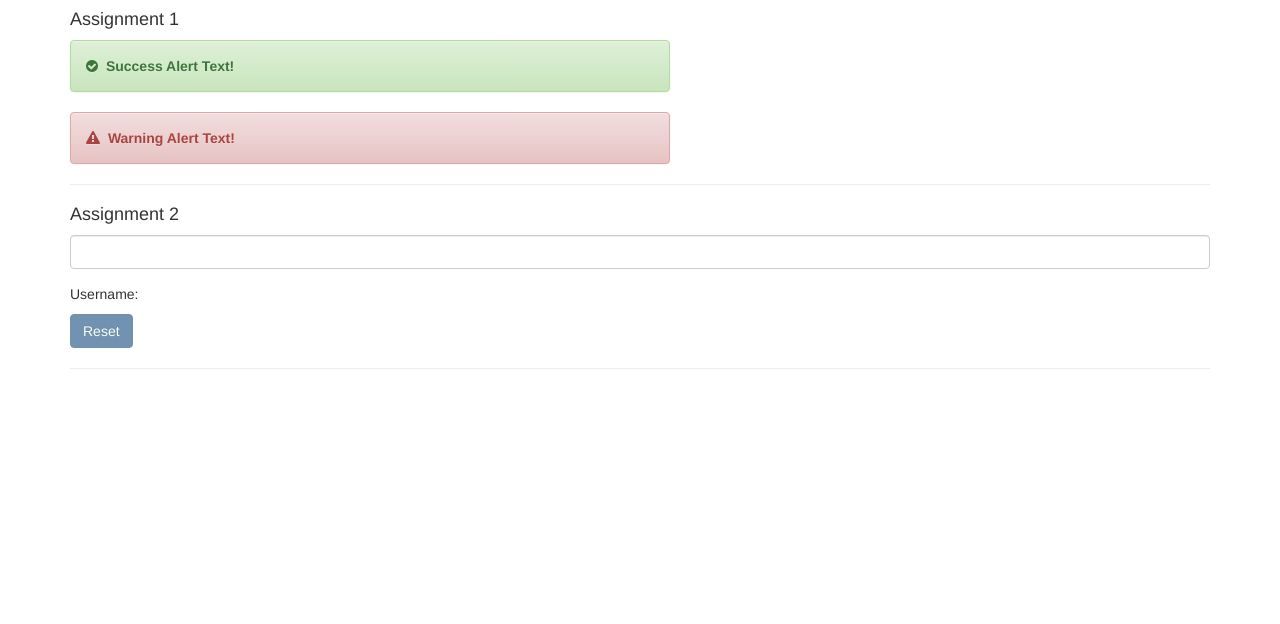
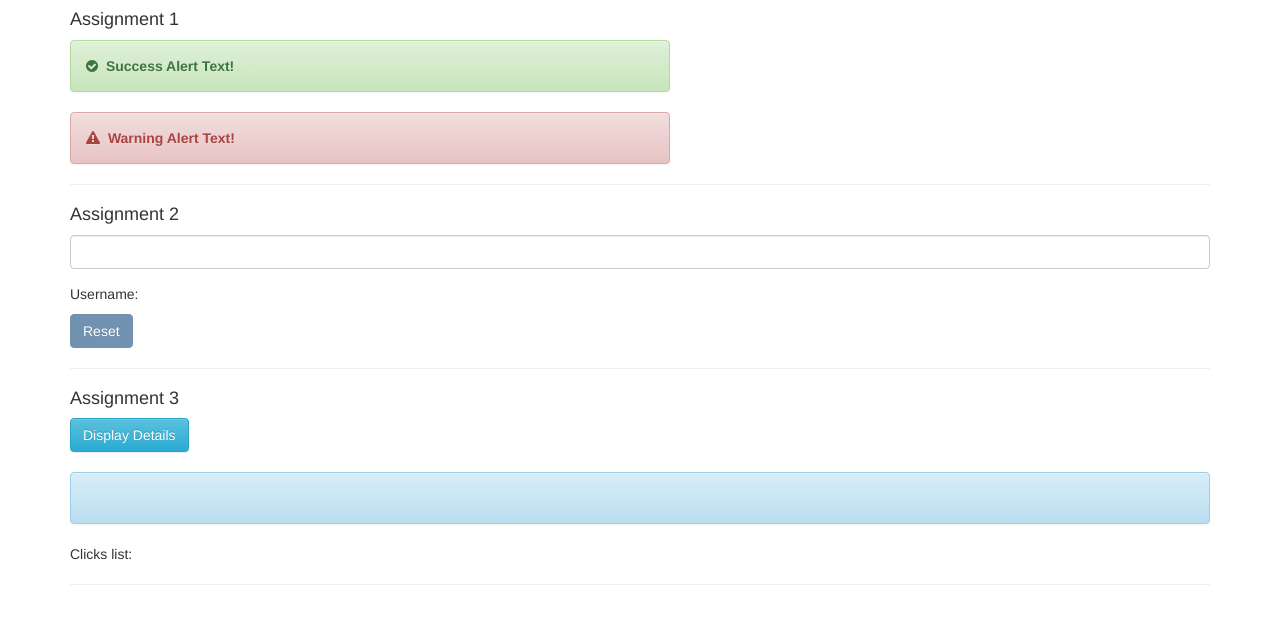
Before and after one commit to FrancescoBorzi/ng-exercises, an Angular app: page / in a window 1280 px wide. Shown: the top 624 px of the page. Built offline with nearby package versions, Linux system fonts and the light colour scheme.

Commit message:
Assignment 3

```diff
--- a/src/app/app.component.html
+++ b/src/app/app.component.html
@@ -6,4 +6,7 @@
   <h4>Assignment 2</h4>
   <app-assignment2></app-assignment2>
   <hr>
+  <h4>Assignment 3</h4>
+  <app-assignment3></app-assignment3>
+  <hr>
 </div>
--- a/src/app/app.module.ts
+++ b/src/app/app.module.ts
@@ -6,6 +6,7 @@ import { HttpModule } from '@angular/http';
 import { AppComponent } from './app.component';
 import { Assignment1Module } from './assignment1/assignment1.module';
 import { Assignment2Module } from './assignment2/assignment2.module';
+import { Assignment3Module } from './assignment3/assignment3.module';
 
 @NgModule({
   declarations: [
@@ -16,7 +17,8 @@ import { Assignment2Module } from './assignment2/assignment2.module';
     FormsModule,
     HttpModule,
     Assignment1Module,
-    Assignment2Module
+    Assignment2Module,
+    Assignment3Module
   ],
   providers: [],
   bootstrap: [AppComponent]
--- /dev/null
+++ b/src/app/assignment3/assignment3.component.css
@@ -0,0 +1,7 @@
+.placeholder {
+  margin-top: 0;
+}
+
+.white {
+  color: white;
+}
--- /dev/null
+++ b/src/app/assignment3/assignment3.component.html
@@ -0,0 +1,16 @@
+<button class="btn btn-info" (click)="onDisplayDetails()">Display Details</button>
+<br><br>
+
+<div class="alert alert-info">
+  <p [hidden]="!showDetails">Lorem ipsum dolor sit amet, consectetur adipisicing elit.</p>
+  <p [hidden]="showDetails" class="placeholder">&nbsp;</p>
+</div>
+
+<p>Clicks list:</p>
+<ul>
+  <li *ngFor="let click of clicks; let i = index;">
+    <span [ngClass]="{ white: i > 4 }" [ngStyle]="{ backgroundColor: i > 4 ? 'blue' : 'none' }">
+      <strong>{{ i }})</strong> {{ click }}
+    </span>
+  </li>
+</ul>
--- /dev/null
+++ b/src/app/assignment3/assignment3.component.ts
@@ -0,0 +1,23 @@
+import { Component, OnInit } from '@angular/core';
+
+@Component({
+  selector: 'app-assignment3',
+  templateUrl: './assignment3.component.html',
+  styleUrls: ['./assignment3.component.css']
+})
+export class Assignment3Component implements OnInit {
+
+  showDetails = false;
+  clicks: string[] = [];
+
+  constructor() { }
+
+  ngOnInit() {
+  }
+
+  onDisplayDetails() {
+    this.showDetails = !this.showDetails;
+
+    this.clicks.push(Math.floor(Date.now()).toString());
+  }
+}
```
Also changed, not shown: src/app/assignment3/assignment3.module.ts (added, +12 -0 lines), src/app/assignment3/README.md (added).
